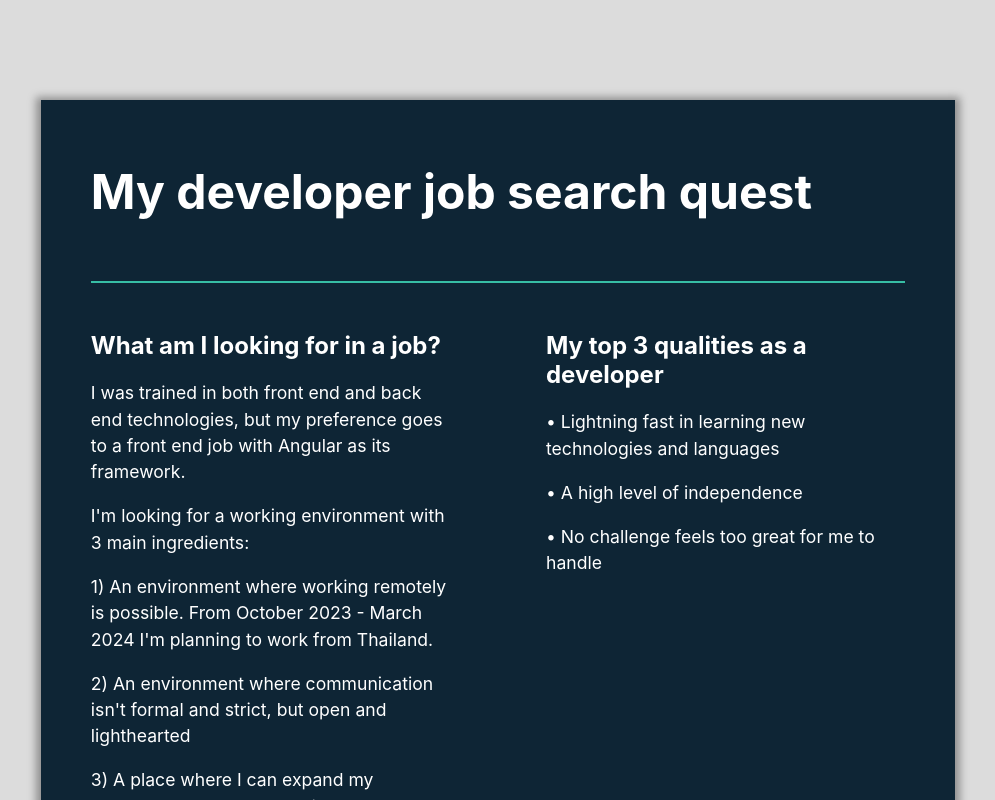
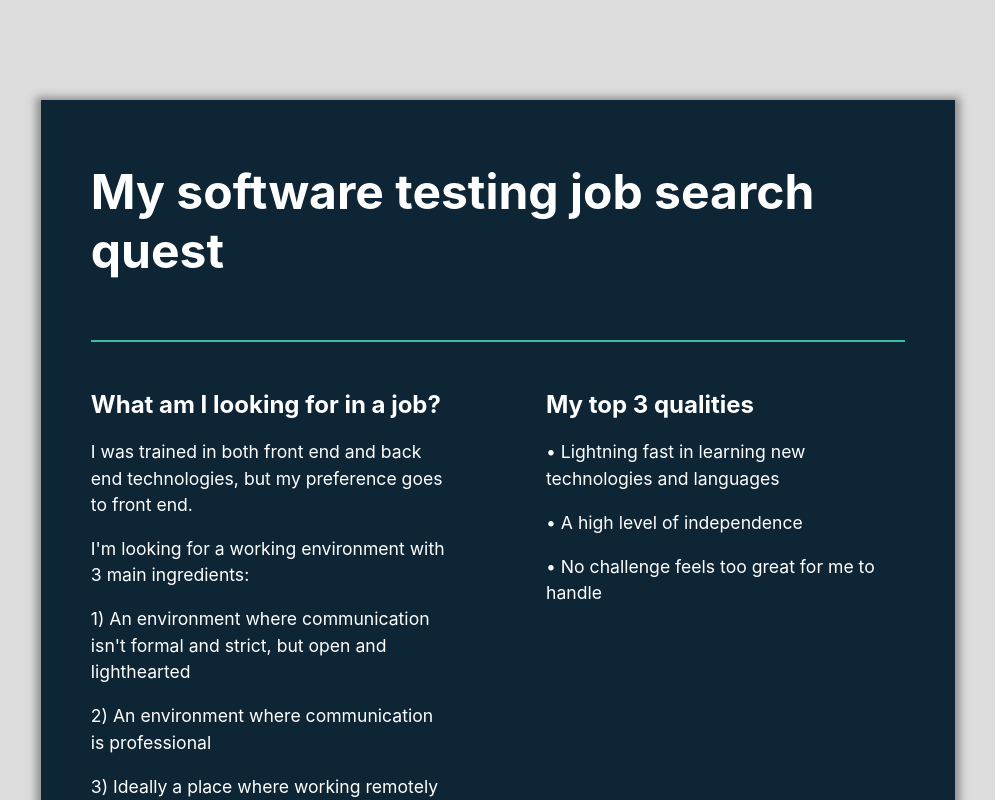
Before and after one commit to colinstringer/portfolio, a React (Create React App) app: page /motivation in a window 1280 px wide. Shown: the top 800 px of the page, without its empty margins (142-1137 px from the left). Built offline with nearby package versions, Linux system fonts and the light colour scheme.

Commit message:
changed for software tester

```diff
--- a/src/pages/Home/index.js
+++ b/src/pages/Home/index.js
@@ -16,8 +16,8 @@ function Home() {
           <br /> Welcome to my portfolio website
         </h1>
         <h2>
-          I'm a junior/medior Angular developer who is looking for a remote job
-          opportunity
+          I'm a software developer who is looking for job opportunity as a
+          software tester
         </h2>
       </div>
       <div className="card card3">
--- a/src/pages/Motivation/index.js
+++ b/src/pages/Motivation/index.js
@@ -5,7 +5,7 @@ function Motivation() {
   return (
     <div className="motivation">
       <div className="motivation-container">
-        <h1>My developer job search quest</h1>
+        <h1>My software testing job search quest</h1>
         <br />
         <hr />
         <br />
@@ -14,26 +14,24 @@ function Motivation() {
             <h2>What am I looking for in a job?</h2>
             <p>
               I was trained in both front end and back end technologies, but my
-              preference goes to a front end job with Angular as its framework.
+              preference goes to front end.
             </p>
             <p>
               I'm looking for a working environment with 3 main ingredients:
             </p>
             <p>
-              1) An environment where working remotely is possible. From October
-              2023 - March 2024 I'm planning to work from Thailand.
-            </p>
-            <p>
-              2) An environment where communication isn't formal and strict, but
+              1) An environment where communication isn't formal and strict, but
               open and lighthearted
             </p>
             <p>
-              3) A place where I can expand my knowledge about Angular /
-              Frontend development
+              2) An environment where communication is professional
+            </p>
+            <p>
+              3) Ideally a place where working remotely is possible
             </p>
           </div>
           <div className="motivation-right">
-            <h2>My top 3 qualities as a developer</h2>
+            <h2>My top 3 qualities</h2>
             <p>• Lightning fast in learning new technologies and languages</p>
             <p>• A high level of independence</p>
             <p>• No challenge feels too great for me to handle</p>
--- a/src/pages/Resume/index.js
+++ b/src/pages/Resume/index.js
@@ -13,8 +13,8 @@ function resume() {
         <div className="header">
           <div className="header-text">
             <h1>Colin Stringer</h1>
-            <h2>Junior/Medior Angular developer</h2>
             <h2>~ 2 years experience as a software developer</h2>
+            <h2>Now looking for a job opportunity as a software tester</h2>
             <br />
             <p>
               <MdLocationCity /> • Ede, Gelderland
@@ -27,16 +27,6 @@ function resume() {
             </p>
             <p>
               <GoMail /> • colinstringer2@gmail.com
-            </p>
-            <p>
-              <FaLinkedin /> •{" "}
-              <a
-                href="https://www.linkedin.com/in/colin-stringer-608b50270/"
-                target="_blank"
-                rel="noopener noreferrer"
-              >
-                LinkedIn
-              </a>
             </p>
           </div>
           <div className="header-image">
@@ -54,36 +44,9 @@ function resume() {
               <MdWork /> Work Experience
             </h2>
             <hr />
-            <h3>Working abroad in a Bed and Breakfast</h3>
-            <p>
-              In 2017-2018 I spent some time looking for my Scottish roots. You
-              see, my grandfather that I never met was Scottish. He passed away
-              before I was born. Scotland is certainly the most beautiful
-              country that I've seen.
-            </p>
-            <p style={{ fontStyle: "italic" }}>Scotland Insch, 2017-2018</p>
-            <h3>Trainer • GGD</h3>
-            <p>
-              In 2021 trained hundreds of new customer service agents for the
-              Dutch GGD covid project (vaccinations and tests).
-            </p>
-            <p style={{ fontStyle: "italic" }}>Remote 2020-2021</p>
-            <h3>Full stack web development • wewerken</h3>
-            <p>
-              My first working experience in IT was at 'wewerken'. Very shortly
-              after I joined their team, I started working on their largest and
-              most challenging project thus far, for an organisation called
-              "SAG" which stands for Samenwerkingsverband Autisme Gelderland. In
-              total, my contribution for this project was about 90% of the total
-              effort.
-            </p>
-            <p>
-              <a target="_blank" href="/project">
-                View here for more details.
-              </a>
-            </p>
-            <p style={{ fontStyle: "italic" }}>Doorwerth, 2021-2022</p>
-            <h3 className="highlight">Frontend Angular development • Micpoint B.V.</h3>
+            <h3 className="highlight">
+              Frontend Angular development • Micpoint B.V.
+            </h3>
             <p>
               My second working experience as a developer was as a frontend
               Angular developer in Micpoint. Micpoint is a small B2B oriented
@@ -117,6 +80,36 @@ function resume() {
               training and scrum master examination to make it official.
             </p>
             <p style={{ fontStyle: "italic" }}>Houten, 2022-2023</p>
+            <h3>Working abroad in a Bed and Breakfast</h3>
+            <p>
+              In 2017-2018 I spent some time looking for my Scottish roots. You
+              see, my grandfather that I never met was Scottish. He passed away
+              before I was born. Scotland is certainly the most beautiful
+              country that I've seen.
+            </p>
+            <p style={{ fontStyle: "italic" }}>Scotland Insch, 2017-2018</p>
+            <h3>Trainer • GGD</h3>
+            <p>
+              In 2021 trained hundreds of new customer service agents for the
+              Dutch GGD covid project (vaccinations and tests).
+            </p>
+            <p style={{ fontStyle: "italic" }}>Remote 2020-2021</p>
+            <h3>Full stack web development • wewerken</h3>
+            <p>
+              My first working experience in IT was at 'wewerken'. Very shortly
+              after I joined their team, I started working on their largest and
+              most challenging project thus far, for an organisation called
+              "SAG" which stands for Samenwerkingsverband Autisme Gelderland. In
+              total, my contribution for this project was about 90% of the total
+              effort.
+            </p>
+            <p>
+              <a target="_blank" href="/project">
+                View here for more details.
+              </a>
+            </p>
+            <p style={{ fontStyle: "italic" }}>Doorwerth, 2021-2022</p>
+
             <br />
             <h2>
               <FaLanguage /> Languages
```
